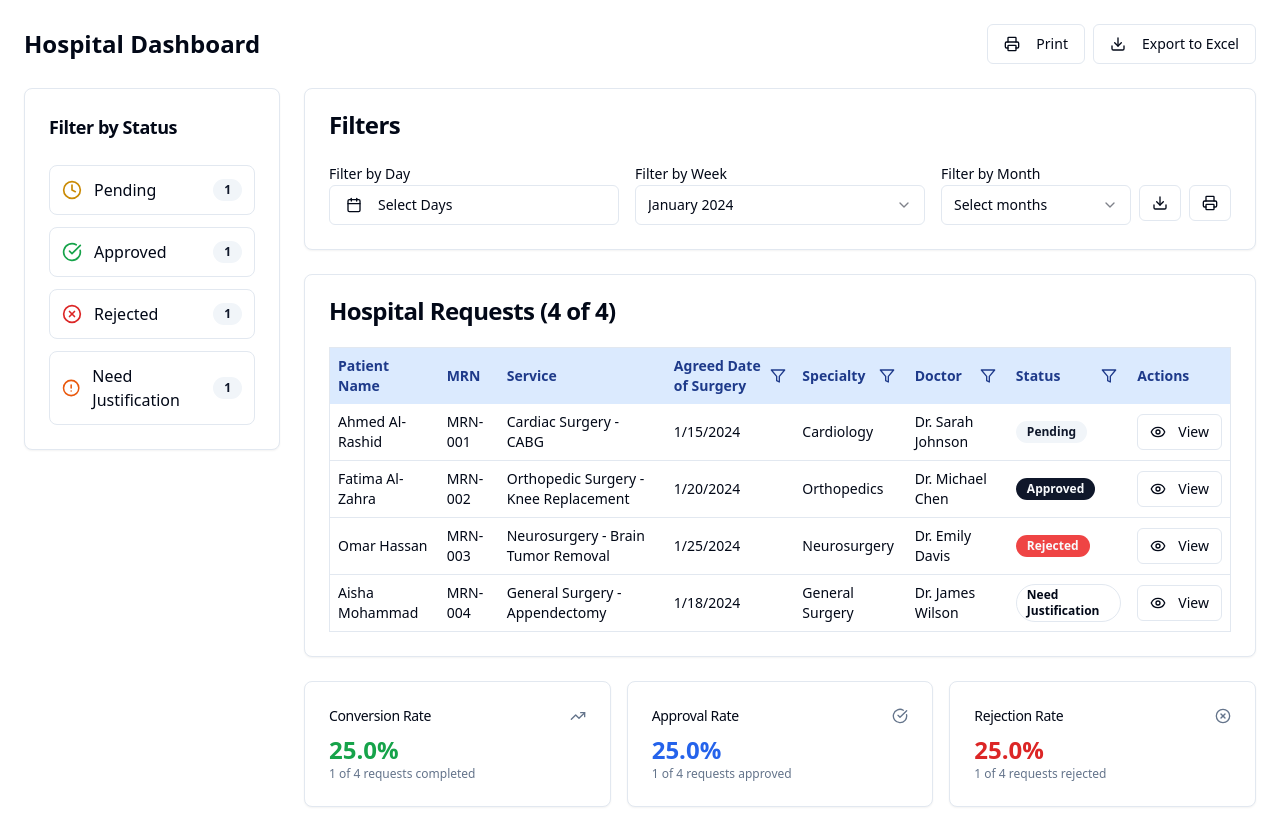
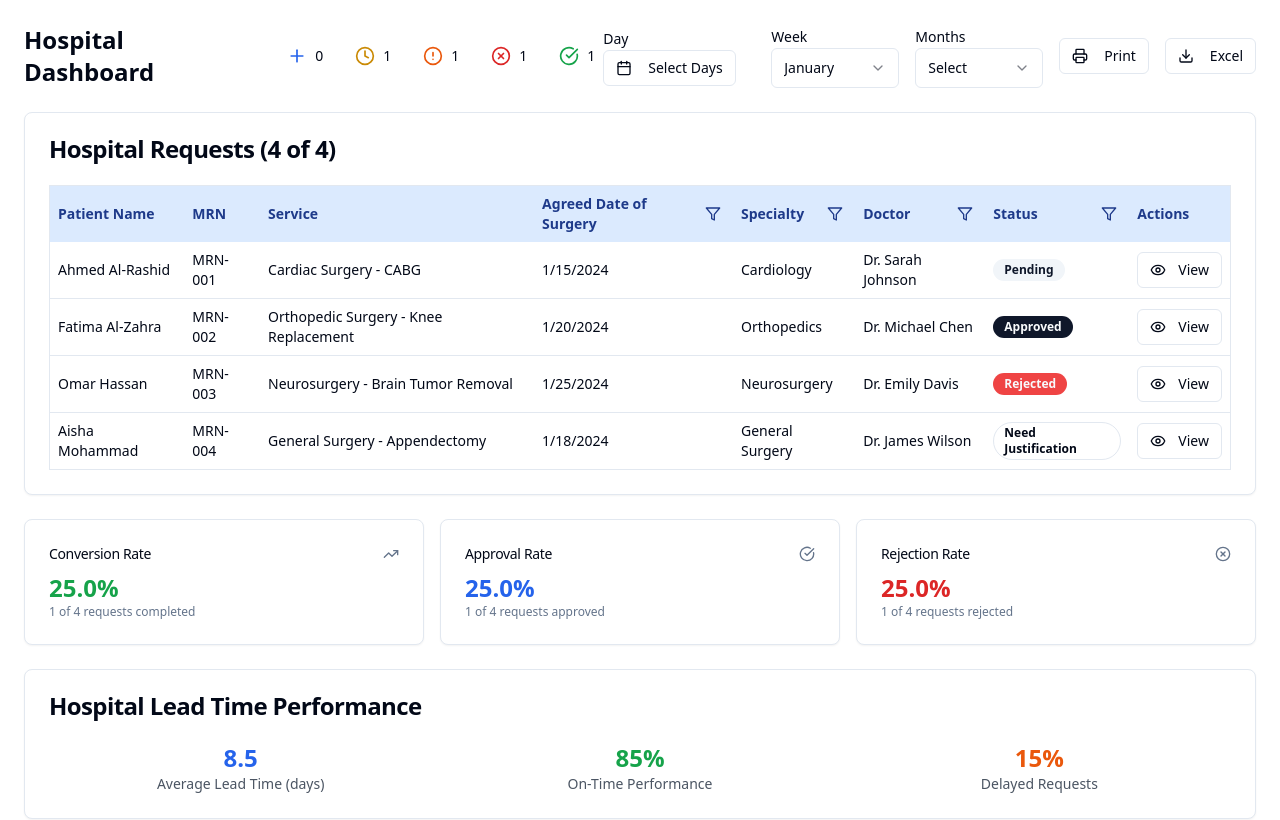
Before and after one commit to inpatient-MyClinic/Inpatienteam-clinic.Dr.Wail, a React (Vite) app: page /hospital-dashboard in a window 1280 px wide. Shown: the top 820 px of the page. Built offline with nearby package versions, Linux system fonts and the light colour scheme.

Commit message:
Refactor filters and status icons
Removed the filter box and added date/week/month filters beside the print and excel buttons. Replaced status filters with clickable icons on the left side.

```diff
--- a/src/pages/HospitalDashboard.tsx
+++ b/src/pages/HospitalDashboard.tsx
@@ -1,9 +1,11 @@
 import React, { useState, useEffect } from "react";
 import { Button } from "@/components/ui/button";
-import { Download, Printer } from "lucide-react";
+import { Download, Printer, Calendar, Clock, CheckCircle, XCircle, AlertCircle, Plus } from "lucide-react";
 import { useToast } from "@/hooks/use-toast";
-import HospitalSidebar from "@/components/hospital/HospitalSidebar";
-import HospitalFilters from "@/components/hospital/HospitalFilters";
+import { Popover, PopoverContent, PopoverTrigger } from "@/components/ui/popover";
+import { Calendar as CalendarComponent } from "@/components/ui/calendar";
+import { Select, SelectContent, SelectItem, SelectTrigger, SelectValue } from "@/components/ui/select";
+import { Label } from "@/components/ui/label";
 import HospitalRequestsTable from "@/components/hospital/HospitalRequestsTable";
 import HospitalAnalytics from "@/components/hospital/HospitalAnalytics";
 
@@ -156,6 +158,7 @@ export default function HospitalDashboard() {
   const rejectionRate = totalRequests > 0 ? ((rejectedRequests / totalRequests) * 100).toFixed(1) : "0";
 
   const statusCounts = {
+    new: sampleRequests.filter(req => req.status === "New").length,
     pending: sampleRequests.filter(req => req.status === "Pending").length,
     approved: sampleRequests.filter(req => req.status === "Approved").length,
     rejected: sampleRequests.filter(req => req.status === "Rejected").length,
@@ -184,52 +187,148 @@ export default function HospitalDashboard() {
     setDoctorFilter("");
     setStatusFilter("");
     setSelectedDates([]);
+    setSelectedMonths([]);
   };
 
-  const hasActiveFilters = Boolean(activeStatusFilter || surgeryDateFilter || specialtyFilter || doctorFilter || statusFilter || selectedDates.length > 0);
+  const hasActiveFilters = Boolean(activeStatusFilter || surgeryDateFilter || specialtyFilter || doctorFilter || statusFilter || selectedDates.length > 0 || selectedMonths.length > 0);
 
   return (
     <div className="p-6 space-y-6">
-      {/* Header */}
+      {/* Header with Status Icons and Date Filters */}
       <div className="flex justify-between items-center">
+        <div className="flex items-center space-x-6">
           <h1 className="text-2xl font-bold">Hospital Dashboard</h1>
-        <div className="flex gap-2">
-          <Button variant="outline" onClick={handlePrint}>
+
+          {/* Status Filter Icons */}
+          <div className="flex items-center space-x-4">
+            <div
+              className={`flex items-center space-x-2 p-2 rounded-lg cursor-pointer transition-colors ${
+                activeStatusFilter === "New" ? "bg-blue-100 border-2 border-blue-300" : "hover:bg-gray-50"
+              }`}
+              onClick={() => handleStatusIconClick("New")}
+            >
+              <Plus className="w-5 h-5 text-blue-600" />
+              <span className="text-sm font-medium">{statusCounts.new}</span>
+            </div>
+
+            <div
+              className={`flex items-center space-x-2 p-2 rounded-lg cursor-pointer transition-colors ${
+                activeStatusFilter === "Pending" ? "bg-yellow-100 border-2 border-yellow-300" : "hover:bg-gray-50"
+              }`}
+              onClick={() => handleStatusIconClick("Pending")}
+            >
+              <Clock className="w-5 h-5 text-yellow-600" />
+              <span className="text-sm font-medium">{statusCounts.pending}</span>
+            </div>
+
+            <div
+              className={`flex items-center space-x-2 p-2 rounded-lg cursor-pointer transition-colors ${
+                activeStatusFilter === "Need Justification" ? "bg-orange-100 border-2 border-orange-300" : "hover:bg-gray-50"
+              }`}
+              onClick={() => handleStatusIconClick("Need Justification")}
+            >
+              <AlertCircle className="w-5 h-5 text-orange-600" />
+              <span className="text-sm font-medium">{statusCounts.needJustification}</span>
+            </div>
+
+            <div
+              className={`flex items-center space-x-2 p-2 rounded-lg cursor-pointer transition-colors ${
+                activeStatusFilter === "Rejected" ? "bg-red-100 border-2 border-red-300" : "hover:bg-gray-50"
+              }`}
+              onClick={() => handleStatusIconClick("Rejected")}
+            >
+              <XCircle className="w-5 h-5 text-red-600" />
+              <span className="text-sm font-medium">{statusCounts.rejected}</span>
+            </div>
+
+            <div
+              className={`flex items-center space-x-2 p-2 rounded-lg cursor-pointer transition-colors ${
+                activeStatusFilter === "Approved" ? "bg-green-100 border-2 border-green-300" : "hover:bg-gray-50"
+              }`}
+              onClick={() => handleStatusIconClick("Approved")}
+            >
+              <CheckCircle className="w-5 h-5 text-green-600" />
+              <span className="text-sm font-medium">{statusCounts.approved}</span>
+            </div>
+          </div>
+        </div>
+
+        {/* Date Filters and Export Buttons */}
+        <div className="flex items-center gap-4">
+          {/* Day Filter */}
+          <div>
+            <Label className="text-sm font-medium">Day</Label>
+            <Popover>
+              <PopoverTrigger asChild>
+                <Button variant="outline" size="sm" className="w-auto">
+                  <Calendar className="mr-2 h-4 w-4" />
+                  {selectedDates.length > 0 ? `${selectedDates.length} days` : "Select Days"}
+                </Button>
+              </PopoverTrigger>
+              <PopoverContent className="w-auto p-0 bg-white" align="end">
+                <CalendarComponent
+                  mode="multiple"
+                  selected={selectedDates}
+                  onSelect={(dates) => setSelectedDates(dates || [])}
+                  className="rounded-md border"
+                />
+              </PopoverContent>
+            </Popover>
+          </div>
+
+          {/* Week Filter */}
+          <div>
+            <Label className="text-sm font-medium">Week</Label>
+            <Select value={selectedMonth} onValueChange={setSelectedMonth}>
+              <SelectTrigger className="w-32">
+                <SelectValue placeholder="Month" />
+              </SelectTrigger>
+              <SelectContent className="bg-white">
+                <SelectItem value="01">January</SelectItem>
+                <SelectItem value="02">February</SelectItem>
+                <SelectItem value="03">March</SelectItem>
+                <SelectItem value="04">April</SelectItem>
+              </SelectContent>
+            </Select>
+          </div>
+
+          {/* Month Filter */}
+          <div>
+            <Label className="text-sm font-medium">Months</Label>
+            <Select value={selectedMonths.join(',')} onValueChange={(value) => setSelectedMonths(value ? value.split(',') : [])}>
+              <SelectTrigger className="w-32">
+                <SelectValue placeholder="Select" />
+              </SelectTrigger>
+              <SelectContent className="bg-white">
+                <SelectItem value="01">January</SelectItem>
+                <SelectItem value="02">February</SelectItem>
+                <SelectItem value="03">March</SelectItem>
+                <SelectItem value="04">April</SelectItem>
+              </SelectContent>
+            </Select>
+          </div>
+
+          {/* Clear Filters Button */}
+          {hasActiveFilters && (
+            <Button variant="outline" size="sm" onClick={clearAllFilters}>
+              Clear Filters
+            </Button>
+          )}
+
+          {/* Export Buttons */}
+          <Button variant="outline" size="sm" onClick={handlePrint}>
             <Printer className="w-4 h-4 mr-2" />
             Print
           </Button>
-          <Button variant="outline" onClick={handleExportToExcel}>
+          <Button variant="outline" size="sm" onClick={handleExportToExcel}>
             <Download className="w-4 h-4 mr-2" />
-            Export to Excel
+            Excel
           </Button>
         </div>
       </div>
 
       {/* Main Content */}
-      <div className="flex gap-6">
-        {/* Left Sidebar */}
-        <HospitalSidebar
-          statusCounts={statusCounts}
-          activeStatusFilter={activeStatusFilter}
-          onStatusIconClick={handleStatusIconClick}
-          onClearAllFilters={clearAllFilters}
-          hasActiveFilters={hasActiveFilters}
-        />
-
-        {/* Right Content */}
-        <div className="flex-1 space-y-6">
-          {/* Filters */}
-          <HospitalFilters
-            selectedDates={selectedDates}
-            setSelectedDates={setSelectedDates}
-            selectedMonth={selectedMonth}
-            setSelectedMonth={setSelectedMonth}
-            selectedMonths={selectedMonths}
-            setSelectedMonths={setSelectedMonths}
-            onExportToExcel={handleExportToExcel}
-            onPrint={handlePrint}
-          />
-
+      <div className="space-y-6">
         {/* Requests Table */}
         <HospitalRequestsTable
           filteredRequests={filteredRequests}
@@ -244,7 +343,7 @@ export default function HospitalDashboard() {
           setStatusFilter={setStatusFilter}
         />
 
-          {/* Analytics Cards - Below table */}
+        {/* Analytics Cards */}
         <HospitalAnalytics
           conversionRate={conversionRate}
           approvalRate={approvalRate}
@@ -256,6 +355,5 @@ export default function HospitalDashboard() {
         />
       </div>
     </div>
-    </div>
   );
 }
```
Lines whose indentation alone changed are shown as unchanged.
